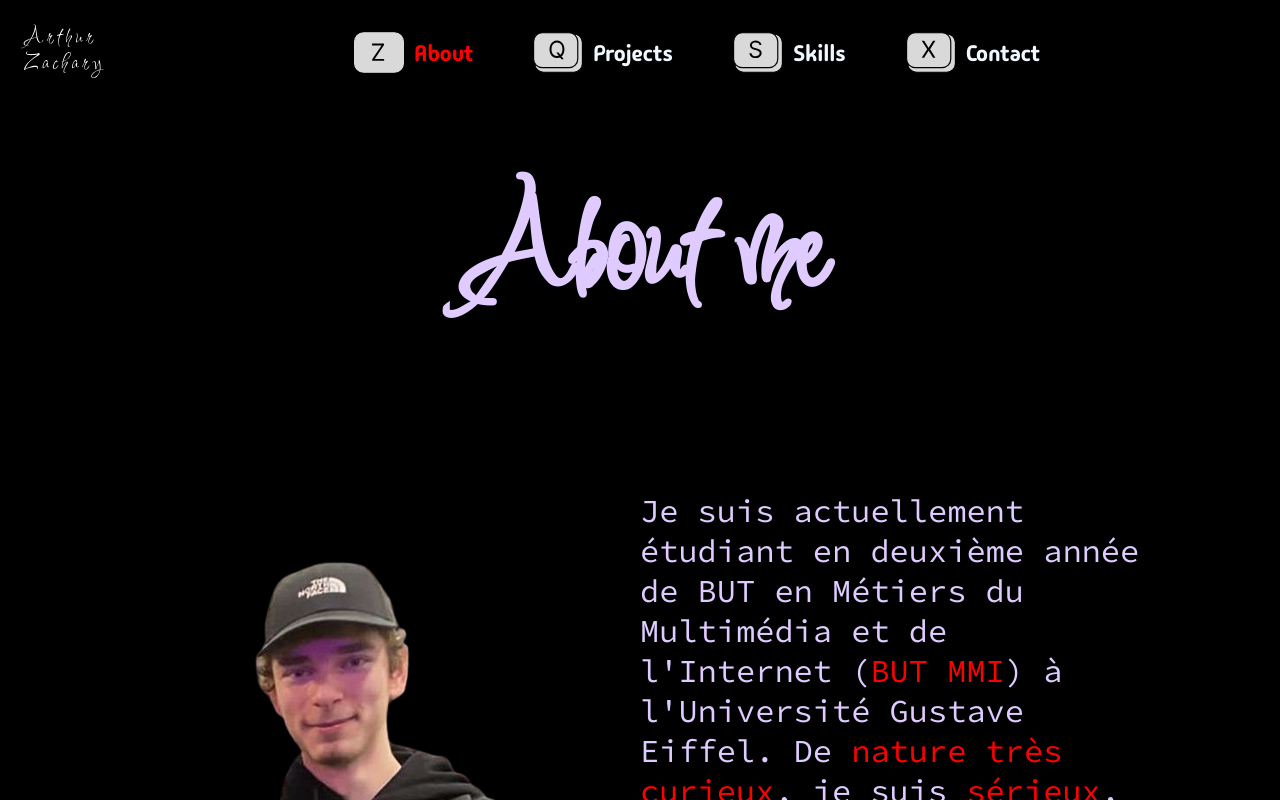
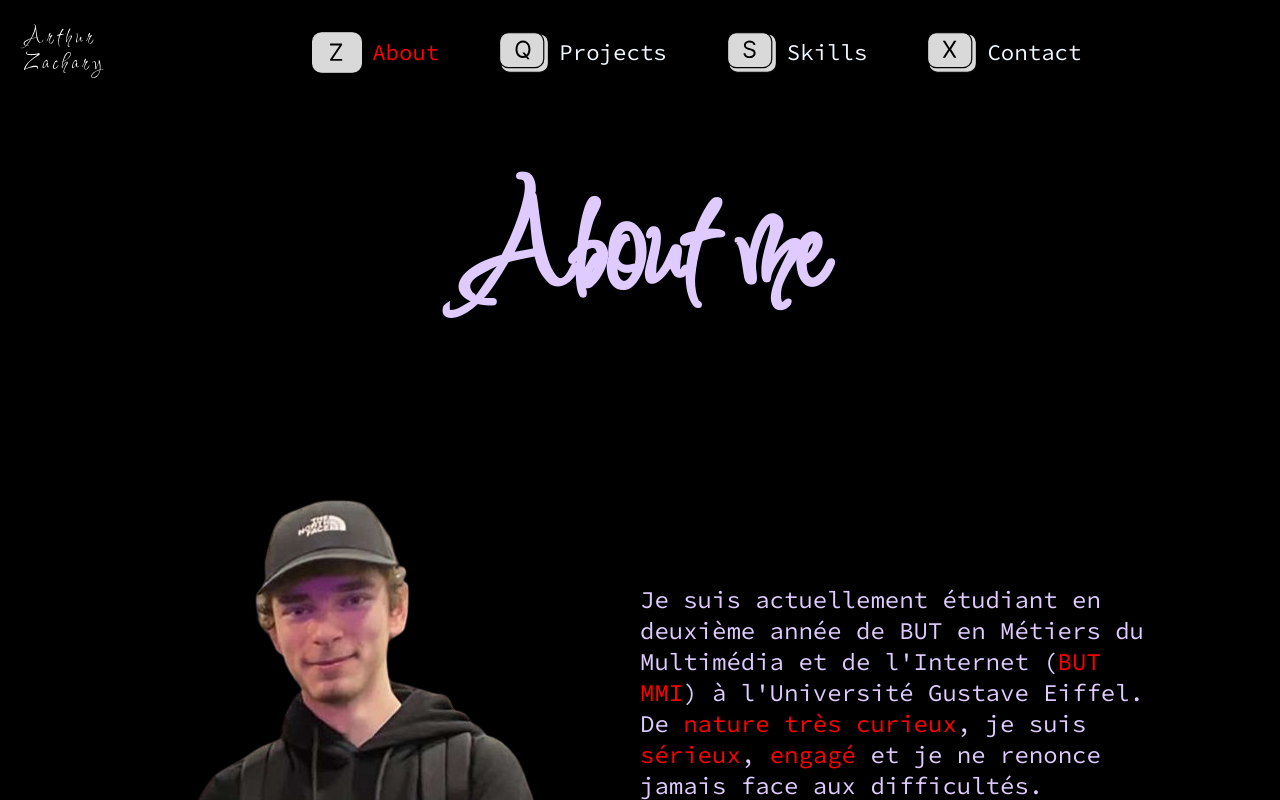
Before and after one commit to K0ola/portfolio, a React (Create React App) app: page /about in a window 1280 px wide. Shown: the top 800 px of the page. Built offline with nearby package versions, Linux system fonts and the light colour scheme.

Commit message:
:diamond:

```diff
--- a/src/pages/AboutPage/AboutPage.css
+++ b/src/pages/AboutPage/AboutPage.css
@@ -1,7 +1,7 @@
 
 #about > div > p{
     width: 50%;
-    font-size: 2em;
+    font-size: 1.5em;
     margin: 1rem 0;
     font-family:'Source_Code_Pro';
 
--- a/src/pages/ProjectsPage/ProjectsPage.css
+++ b/src/pages/ProjectsPage/ProjectsPage.css
@@ -0,0 +1,134 @@
+
+
+#projects {
+  min-height: 100vh;
+  padding: 20px;
+  display: flex;
+  flex-direction: column;
+  align-items: center;
+}
+
+
+
+.wrapper {
+  display: flex;
+  flex-wrap: wrap;
+  gap: 50px;
+  justify-content: center;
+}
+.card {
+  width: 325px;
+  height: 450px;
+  display: flex;
+  flex-direction: column;
+  justify-content: space-between;
+  background: #000;
+  border-radius: 18px;
+  overflow: hidden;
+  box-shadow: 0 5px 10px rgba(0, 0, 0, 0.2);
+  transition: transform 0.3s;
+  cursor: pointer;
+}
+
+.card:hover {
+  transform: scale(1.05);
+}
+
+.poster {
+  width: 100%;
+  height: 180px;
+  overflow: hidden;
+}
+
+.poster img {
+  width: 100%;
+  height: 100%;
+  object-fit: cover;
+}
+
+.details {
+  padding: 20px;
+  display: flex;
+  flex-direction: column;
+  justify-content: flex-start;
+  gap: 10px;
+  height: calc(100% - 180px);
+}
+
+.tags {
+  display: flex;
+  flex-wrap: wrap;
+  gap: 10px;
+  align-content: flex-start;
+  overflow-y: auto;
+  scrollbar-width: thin;
+  scrollbar-color: #333 #000;
+  padding: 5px 0;
+}
+
+.tag {
+  padding: 5px 10px;
+  background: #333;
+  border-radius: 20px;
+  color: #fff;
+  white-space: nowrap;
+  flex: 0 0 auto;
+  margin-bottom: 5px;
+}
+
+
+
+.desc a {
+  color: #1e90ff;
+  display: block;
+  margin-top: 5px;
+}
+
+
+
+.modal-content {
+  background: rgb(0, 0, 0);
+  padding: 20px;
+  border-radius: 10px;
+  position: relative;
+  border: solid 1px #ffffff;
+}
+
+.modal-img {
+  width: 100%;
+  height: auto;
+  margin-bottom: 20px;
+  border-radius: 10px;
+}
+
+.modal-tags {
+  display: flex;
+  flex-wrap: wrap;
+  gap: 10px;
+  margin: 20px 0;
+}
+
+.modal-links {
+  display: flex;
+  flex-direction: column;
+  align-items: flex-start;
+  gap: 10px;
+}
+
+.close {
+  position: absolute;
+  top: -8px;
+  right: -8px;
+  background: black;
+  border: solid 1px #ffffff;
+  padding: 4px 12px;
+  border-radius: 50%;
+  font-size: 1.5em;
+  cursor: pointer;
+  color: red;
+}
+
+.modal:not(.open) {
+  pointer-events: none;
+  opacity: 0;
+}
--- a/src/pages/ProjectsPage/ProjectsPage.js
+++ b/src/pages/ProjectsPage/ProjectsPage.js
@@ -1,15 +1,206 @@
+import React, { useState, useRef } from 'react';
 import './ProjectsPage.css';
 
+function ProjectsPage() {
+  const [isModalOpen, setIsModalOpen] = useState(false);
+  const [selectedProject, setSelectedProject] = useState(null);
+  const [modalStyle, setModalStyle] = useState({});
+  const cardRef = useRef({});
 
-function ProjectsPage() {
+  const projects = [
+    {
+      id: 1,
+      title: "DataViz",
+      description: "Projet étudiant - Visualisation statistiques des Oscars depuis 1927",
+      imageUrl: "./assets/imgs/projects/dataviz_illu.png",
+      links: [
+        { label: "GitHub", url: "https://github.com/user/DataViz" },
+        { label: "Visiter le projet", url: "https://dataviz.com/" }
+      ],
+      technologies: ["JavaScript", "D3.js", "HTML5", "CSS"],
+      date: "2021-01-01"
+    },
+    {
+      id: 2,
+      title: "K0la's Game",
+      description: "Projet étudiant - Jeu | tour par tour| de stratégie en ligne",
+      imageUrl: "./assets/imgs/projects/dataviz_illu.png",
+      links: [
+        { label: "GitHub", url: "https://github.com/user/DataViz" },
+        { label: "Visiter le projet", url: "https://dataviz.com/" }
+      ],
+      technologies: ["PHP", "JavaScript", "ThreeJS", "HTML5", "CSS", "MySQL"],
+      date: "2021-01-01"
+    },
+    {
+      id: 3,
+      title: "ENT",
+      description: "Projet étudiant - Plateforme de gestion des notes | emploi du temps | documents",
+      imageUrl: "./assets/imgs/projects/dataviz_illu.png",
+      links: [
+        { label: "GitHub", url: "" },
+        { label: "Visiter le projet", url: "" }
+      ],
+      technologies: ["PHP", "CSS", "HTML5", "JavaScript", "MySQL"],
+      date: "2022-02-01"
+    },
+    {
+      id: 4,
+      title: "Augma | ResaWeb",
+      description: "Projet étudiant - Site de réservation de katana en ligne",
+      imageUrl: "./assets/imgs/projects/dataviz_illu.png",
+      links: [
+        { label: "GitHub", url: "" },
+        { label: "Visiter le projet", url: "" }
+      ],
+      technologies: ["PHP", "JavaScript", "CSS", "HTML5", "MySQL"],
+      date: "2022-05-15"
+    },
+    {
+      id: 5,
+      title: "Portrait Chinois",
+      description: "Projet étudiant - Site web de portrait chinois interactif",
+      imageUrl: "./assets/imgs/projects/dataviz_illu.png",
+      links: [
+        { label: "GitHub", url: "" },
+        { label: "Visiter le projet", url: "" }
+      ],
+      technologies: ["JavaScript", "CSS", "HTML5"],
+      date: "2022-02-01"
+    },
+    {
+      id: 6,
+      title: "Portfolio",
+      description: "Projet personnel - Site web portfolio",
+      imageUrl: "./assets/imgs/projects/dataviz_illu.png",
+      links: [
+        { label: "GitHub", url: "" },
+        { label: "Visiter le projet", url: "" }
+      ],
+      technologies: ["React", "CSS", "ThreeJs", "HTML5", "JavaScript"],
+      date: "2022-02-01"
+    },
+    {
+      id: 7,
+      title: "Hangman",
+      description: "Projet étudiant - Jeu du pendu en ligne",
+      imageUrl: "./assets/imgs/projects/dataviz_illu.png",
+      links: [
+        { label: "GitHub", url: "" },
+        { label: "Visiter le projet", url: "" }
+      ],
+      technologies: ["React", "CSS", "HTML5", "JavaScript"],
+      date: "2022-02-01"
+    },
+    {
+      id: 8,
+      title: "Todoom | Forum en PHP MVC",
+      description: "Projet étudiant - Forum en PHP MVC",
+      imageUrl: "./assets/imgs/projects/dataviz_illu.png",
+      links: [
+        { label: "GitHub", url: "" },
+        { label: "Visiter le projet", url: "" }
+      ],
+      technologies: ["PHP", "CSS", "HTML5", "JavaScript", "MySQL"],
+      date: "2022-02-01"
+    },
+  ];
+
+  const getModalStyle = () => ({
+    position: 'fixed',
+    top: '100vh',
+    left: '50%',
+    width: '50vw',
+    height: '70vh',
+    transform: 'translate(-50%, 0)',
+    borderRadius: '10px',
+    transition: 'all 0.3s ease',
+    zIndex: 1000,
+    opacity: 0,
+  });
+
+  const openModal = (project) => {
+    setSelectedProject(project);
+    setIsModalOpen(true);
+    setModalStyle(getModalStyle());
+
+    setTimeout(() => {
+      setModalStyle(currentStyle => ({
+        ...currentStyle,
+        top: '50vh',
+        transform: 'translate(-50%, -50%)',
+        opacity: 1,
+      }));
+    }, 10);
+  };
+
+  const closeModal = () => {
+    setModalStyle(currentStyle => ({
+      ...currentStyle,
+      top: '100vh',
+      opacity: 0,
+    }));
+
+    setTimeout(() => {
+      setIsModalOpen(false);
+      setSelectedProject(null);
+      setModalStyle({});
+    }, 300);
+  };
+
   return (
     <section id='projects'>
-            <header>
-              <h1>My Projects</h1>
-            </header>
-
+      <header>
+        <h1>My Projects</h1>
+      </header>
+      <div className="wrapper">
+        {projects.map(project => (
+          <div
+            className="card"
+            key={project.id}
+            onClick={() => {
+              const cardRect = cardRef.current[project.id].getBoundingClientRect();
+              openModal(project, cardRect);
+            }}
+            ref={el => cardRef.current[project.id] = el}
+          >
+            <div className="poster">
+              <img src={project.imageUrl} alt={project.title} />
+            </div>
+            <div className="details">
+              <h2>{project.title}</h2>
+              <p className="desc">{project.description}</p>
+              <div className="tags">
+                {project.technologies.map((tech, index) => (
+                  <span className="tag" key={`${tech}-${index}`}>{tech}</span>
+                ))}
+              </div>
+            </div>
+          </div>
+        ))}
+      </div>
+      {selectedProject && (
+        <div className={`modal ${isModalOpen ? 'open' : ''}`} style={modalStyle}>
+          <div className="modal-content">
+            <button onClick={closeModal} className='close'>x</button>
+            <img src={selectedProject.imageUrl} alt={selectedProject.title} className="modal-img" />
+            <h2>{selectedProject.title}</h2>
+            <p>{selectedProject.description}</p>
+            <div className="modal-tags">
+              {selectedProject.technologies.map((tech, index) => (
+                <span className="tag" key={`${tech}-${index}`}>{tech}</span>
+              ))}
+            </div>
+            <div className="modal-links">
+              {selectedProject.links.map(link => (
+                <a key={link.url} href={link.url} target="_blank" rel="noopener noreferrer">{link.label}</a>
+              ))}
+            </div>
+          </div>
+        </div>
+      )}
     </section>
-    );
+  );
 }
 
 export default ProjectsPage;
--- a/src/pages/SkillsPage/SkillsPage.js
+++ b/src/pages/SkillsPage/SkillsPage.js
@@ -143,6 +143,7 @@ function SkillsPage() {
       <div className="wrapper">
             <div className="competences-element">
                 <h2>Front-End</h2>
+                <p>ThreeJS</p>
                 <p>React</p>
                 <p>HTML</p>
                 <p>CSS / SCSS</p>
--- a/src/root.css
+++ b/src/root.css
@@ -18,6 +18,7 @@
     margin: 0;
     padding: 0;
     box-sizing: border-box;
+    font-family: 'Source_Code_Pro';
 }
 
 body{
```
Also changed, not shown: src/pages/ProjectsPage/project.js (added, +16 -0 lines).
